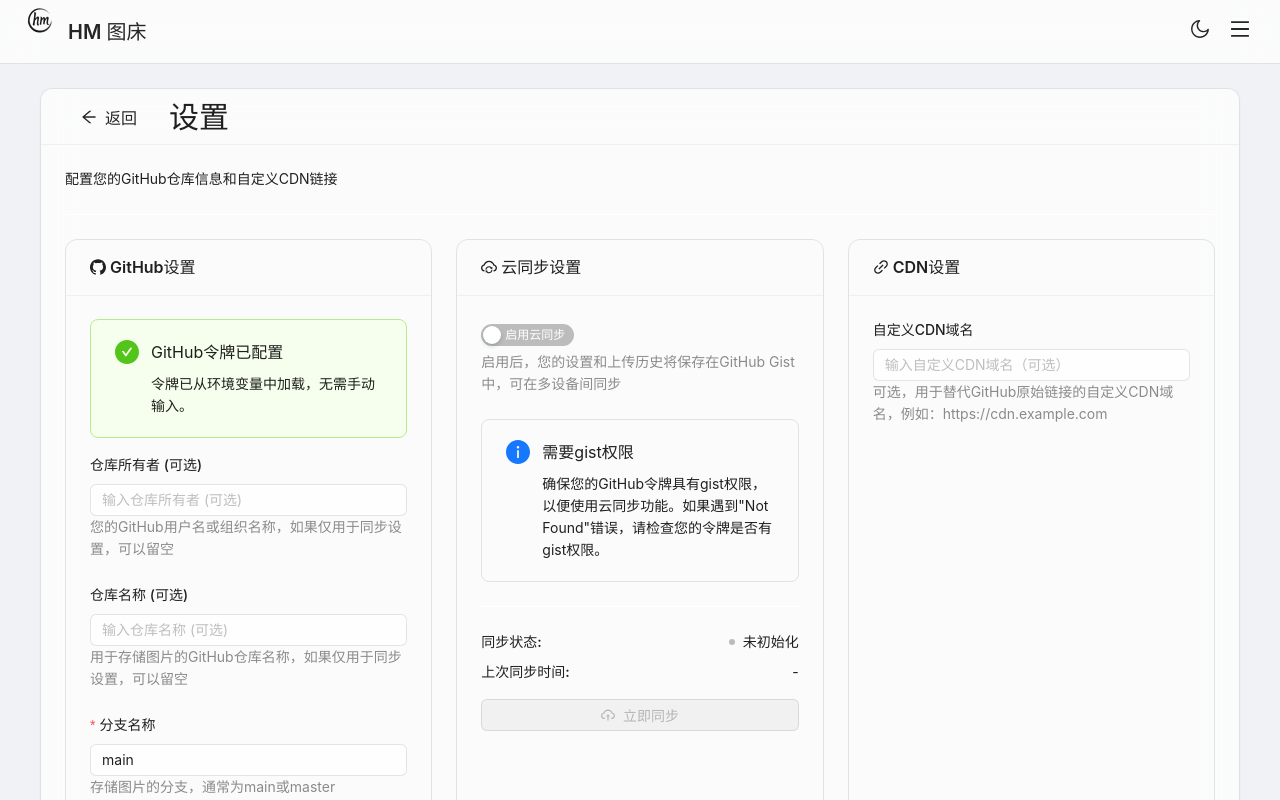
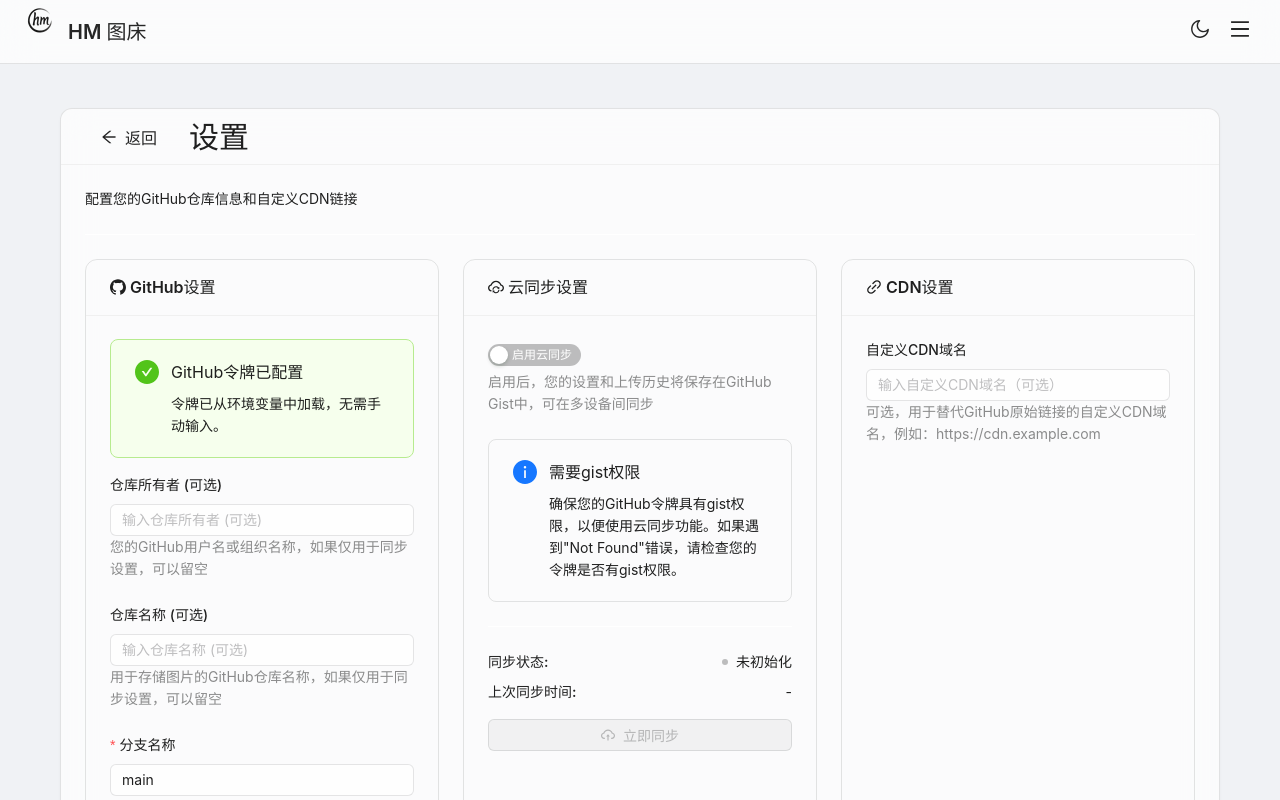
Before and after one commit to honestman9527/image-hosting-pro, a React (Vite) app: page /settings in a window 1280 px wide. Shown: the top 800 px of the page. Built offline with nearby package versions, Linux system fonts and the light colour scheme; no server answers.

Commit message:
适配手机端

```diff
--- a/src/pages/ImageManager.css
+++ b/src/pages/ImageManager.css
@@ -295,6 +295,7 @@
 
 .history-item-info {
   flex: 1;
+  min-width: 0;
 }
 
 .history-item-info h4 {
@@ -379,6 +380,8 @@
     width: 100%;
     margin-right: 0;
     margin-bottom: 16px;
+    height: auto;
+    aspect-ratio: 16 / 9;
   }
 
   .format-selector .ant-radio-button-wrapper {
@@ -405,6 +408,13 @@
   flex-wrap: wrap;
 }
 
+@media (max-width: 768px) {
+  .controls-container-row {
+    flex-direction: column;
+    align-items: stretch;
+  }
+}
+
 /* 亮暗主题兼容 */
 :root {
   --component-background: #fff;
--- a/src/pages/Settings.css
+++ b/src/pages/Settings.css
@@ -2,6 +2,7 @@
   max-width: 1200px;
   margin: 0 auto;
   width: 100%;
+  padding: 20px;
 }
 
 .settings-header {
@@ -31,7 +32,7 @@
 
 .settings-grid {
   display: grid;
-  grid-template-columns: repeat(auto-fit, minmax(350px, 1fr));
+  grid-template-columns: repeat(auto-fit, minmax(320px, 1fr));
   gap: 24px;
 }
 
@@ -83,7 +84,7 @@
 }
 
 .about-card {
-  background-color: #f9f9f9;
+  background-color: var(--about-card-background);
 }
 
 .token-steps {
@@ -111,3 +112,11 @@
     margin-bottom: 16px;
   }
 }
+
+/* 亮暗主题兼容 */
+:root {
+  --about-card-background: #f9f9f9;
+}
+[data-theme='dark'] {
+  --about-card-background: #222;
+}
```
Also changed, not shown: src/assets/backgrounds/grid-bg.svg (deleted).
